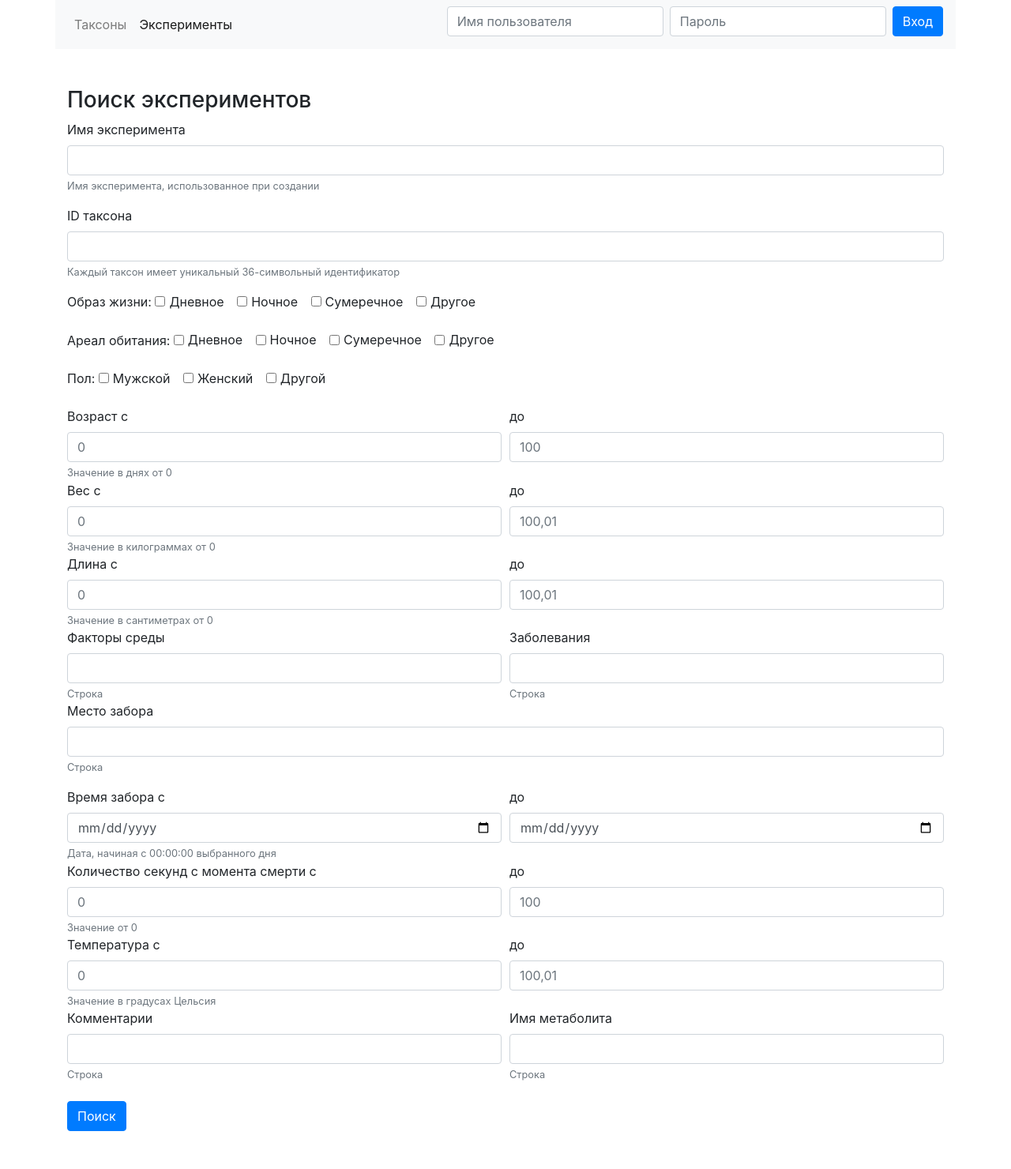
After one commit to hater4u/Tomo, a Django app: page /experiments/ in a window 1280 px wide. The commit adds this page. Shown: the whole page at 79% size. Run offline with Django 3.2, Linux system fonts and the light colour scheme; some libraries are stand-ins or nearby versions.

Commit message:
add template experiments.html, add views for template, add urls

```diff
--- /dev/null
+++ b/experimentsbase/templates/experiments.html
@@ -0,0 +1,267 @@
+{% extends "index.html" %}
+
+{% block body %}
+
+<nav class="container navbar navbar-expand-lg navbar-light bg-light">
+    <div class="collapse navbar-collapse" id="navbarSupportedContent">
+
+        <ul class="navbar-nav mr-auto">
+            <li class="nav-item">
+                <a class="nav-link" href="/taxa/">Таксоны</a>
+            </li>
+
+            <li class="nav-item active">
+                <a class="nav-link" href="/experiments/">Эксперименты</a>
+            </li>
+
+        </ul>
+
+
+        <form class="form-inline" method="post" action="/login">
+            <label class="sr-only" for="inlineFormInputUsername">Имя пользователя</label>
+            <input type="text" class="form-control mb-2 mr-sm-2" id="inlineFormInputUsername" placeholder="Имя пользователя">
+
+
+            <label class="sr-only" for="inlineFormInputPassword">Пароль</label>
+            <input type="password" class="form-control mb-2 mr-sm-2" id="inlineFormInputPassword" placeholder="Пароль">
+
+
+            <button type="submit" class="btn btn-primary mb-2">Вход</button>
+        </form>
+    </div>
+</nav>
+
+<main class="container">
+    <br>
+    <br>
+
+    <h3>Поиск экспериментов</h3>
+
+    <form action="/experiments/" method="post">
+        <div class="form-group">
+            <label for="experimentName">Имя эксперимента</label>
+            <input type="text" class="form-control" id="experimentName" name="experimentName" aria-describedby="experimentNameHelp">
+            <small id="experimentNameHelp" class="form-text text-muted">Имя эксперимента, использованное при создании</small>
+        </div>
+
+        <div class="form-group">
+            <label for="taxonId">ID таксона</label>
+            <input type="text" class="form-control" id="taxonId" name="taxonId" aria-describedby="taxonIdHelp">
+            <small id="taxonIdHelp" class="form-text text-muted">Каждый таксон имеет уникальный 36-символьный идентификатор</small>
+        </div>
+
+
+        <label class="form-check-label">Образ жизни: </label>
+        <div class="form-check form-check-inline">
+            <input class="form-check-input" type="checkbox" id="diurnalWayCheckbox" name="diurnalWayCheckbox" value="DIURNAL">
+            <label class="form-check-label" for="diurnalWayCheckbox">Дневное</label>
+        </div>
+        <div class="form-check form-check-inline">
+            <input class="form-check-input" type="checkbox" id="nocturnalWayCheckbox" name="nocturnalWayCheckbox" value="NOCTURNAL">
+            <label class="form-check-label" for="nocturnalWayCheckbox">Ночное</label>
+        </div>
+        <div class="form-check form-check-inline">
+            <input class="form-check-input" type="checkbox" id="twilightWayCheckbox" name="twilightWayCheckbox" value="TWILIGHT">
+            <label class="form-check-label" for="twilightWayCheckbox">Сумеречное</label>
+        </div>
+        <div class="form-check form-check-inline">
+            <input class="form-check-input" type="checkbox" id="otherWayCheckbox" name="otherWayCheckbox" value="OTHER">
+            <label class="form-check-label" for="otherWayCheckbox">Другое</label>
+        </div>
+        <br>
+        <br>
+
+
+        <label class="form-check-label">Ареал обитания: </label>
+        <div class="form-check form-check-inline">
+            <input class="form-check-input" type="checkbox" id="wildHabitatCheckbox" name="wildHabitatCheckbox" value="WILD">
+            <label class="form-check-label" for="wildHabitatCheckbox">Дневное</label>
+        </div>
+        <div class="form-check form-check-inline">
+            <input class="form-check-input" type="checkbox" id="laboratoryHabitatCheckbox" name="laboratoryHabitatCheckbox" value="LABORATORY">
+            <label class="form-check-label" for="laboratoryHabitatCheckbox">Ночное</label>
+        </div>
+        <div class="form-check form-check-inline">
+            <input class="form-check-input" type="checkbox" id="farmHabitatCheckbox" name="farmHabitatCheckbox" value="FARM">
+            <label class="form-check-label" for="farmHabitatCheckbox">Сумеречное</label>
+        </div>
+        <div class="form-check form-check-inline">
+            <input class="form-check-input" type="checkbox" id="otherHabitatCheckbox" name="otherHabitatCheckbox" value="OTHER">
+            <label class="form-check-label" for="otherHabitatCheckbox">Другое</label>
+        </div>
+        <br>
+        <br>
+
+
+        <label class="form-check-label">Пол: </label>
+        <div class="form-check form-check-inline">
+            <input class="form-check-input" type="checkbox" id="maleGenderCheckbox" name="maleGenderCheckbox" value="MALE">
+            <label class="form-check-label" for="maleGenderCheckbox">Мужской</label>
+        </div>
+        <div class="form-check form-check-inline">
+            <input class="form-check-input" type="checkbox" id="femaleGenderCheckbox" name="femaleGenderCheckbox" value="FEMALE">
+            <label class="form-check-label" for="femaleGenderCheckbox">Женский</label>
+        </div>
+        <div class="form-check form-check-inline">
+            <input class="form-check-input" type="checkbox" id="otherGenderCheckbox" name="otherGenderCheckbox" value="OTHER">
+            <label class="form-check-label" for="otherGenderCheckbox">Другой</label>
+        </div>
+        <br>
+        <br>
+
+        <div class="form-row">
+            <div class="col">
+                <label for="ageFrom">Возраст с</label>
+                <input type="number" class="form-control" min="0" placeholder="0" id="ageFrom" name="ageFrom" aria-describedby="ageFromHelp">
+                <small id="ageFromHelp" class="form-text text-muted">Значение в днях от 0</small>
+            </div>
+            <div class="col">
+                <label for="ageTo">до</label>
+                <input type="number" class="form-control" min="0" placeholder="100" id="ageTo" name="ageTo">
+            </div>
+        </div>
+
+        <div class="form-row">
+            <div class="col">
+                <label for="weightFrom">Вес с</label>
+                <input type="number" step="0.01" class="form-control" min="0" placeholder="0" id="weightFrom" name="weightFrom" aria-describedby="weightFromHelp">
+                <small id="weightFromHelp" class="form-text text-muted">Значение в килограммах от 0</small>
+            </div>
+            <div class="col">
+                <label for="weightTo">до</label>
+                <input type="number" step="0.01" class="form-control" min="0" placeholder="100,01" id="weightTo" name="weightTo">
+            </div>
+        </div>
+
+        <div class="form-row">
+            <div class="col">
+                <label for="lengthFrom">Длина с</label>
+                <input type="number" step="0.01" class="form-control" min="0" placeholder="0" id="lengthFrom" name="lengthFrom" aria-describedby="lengthFromHelp">
+                <small id="lengthFromHelp" class="form-text text-muted">Значение в сантиметрах от 0</small>
+            </div>
+            <div class="col">
+                <label for="lengthTo">до</label>
+                <input type="number" step="0.01" class="form-control" min="0" placeholder="100,01" id="lengthTo" name="lengthTo">
+            </div>
+        </div>
+
+
+
+        <div class="form-row">
+            <div class="col">
+                <label for="environmentalFactors">Факторы среды</label>
+                <input type="text" class="form-control" id="environmentalFactors" name="environmentalFactors" aria-describedby="environmentalFactorsHelp">
+                <small id="environmentalFactorsHelp" class="form-text text-muted">Строка</small>
+            </div>
+            <div class="col">
+                <label for="diseases">Заболевания</label>
+                <input type="text" class="form-control" id="diseases" name="diseases" aria-describedby="diseasesHelp">
+                <small id="diseasesHelp" class="form-text text-muted">Строка</small>
+            </div>
+        </div>
+
+
+        <div class="form-group">
+            <label for="withdrawPlace">Место забора</label>
+            <input type="text" class="form-control" id="withdrawPlace" name="withdrawPlace" aria-describedby="withdrawPlaceHelp">
+            <small id="withdrawPlaceHelp" class="form-text text-muted">Строка</small>
+        </div>
+
+
+        <div class="form-row">
+            <div class="col">
+                <label for="withdrawDateFrom">Время забора с</label>
+                <input type="date" class="form-control" id="withdrawDateFrom" name="withdrawDateFrom" aria-describedby="withdrawDateFromHelp">
+                <small id="withdrawDateFromHelp" class="form-text text-muted">Дата, начиная с 00:00:00 выбранного дня</small>
+            </div>
+            <div class="col">
+                <label for="withdrawDateTo">до</label>
+                <input type="date" class="form-control" id="withdrawDateTo" name="withdrawDateTo">
+            </div>
+        </div>
+
+
+        <div class="form-row">
+            <div class="col">
+                <label for="secondsPostMortemFrom">Количество секунд с момента смерти с</label>
+                <input type="number" class="form-control" min="0" placeholder="0" id="secondsPostMortemFrom" name="secondsPostMortemFrom" aria-describedby="secondsPostMortemFromHelp">
+                <small id="secondsPostMortemFromHelp" class="form-text text-muted">Значение от 0</small>
+            </div>
+            <div class="col">
+                <label for="secondsPostMortemTo">до</label>
+                <input type="number" class="form-control" min="0" placeholder="100" id="secondsPostMortemTo" name="secondsPostMortemTo">
+            </div>
+        </div>
+
+
+        <div class="form-row">
+            <div class="col">
+                <label for="temperatureFrom">Температура с</label>
+                <input type="number" step="0.01" class="form-control" min="-100" placeholder="0" id="temperatureFrom" name="temperatureFrom" aria-describedby="temperatureFromHelp">
+                <small id="temperatureFromHelp" class="form-text text-muted">Значение в градусах Цельсия</small>
+            </div>
+            <div class="col">
+                <label for="temperatureTo">до</label>
+                <input type="number" step="0.01" class="form-control" min="0" placeholder="100,01" id="temperatureTo" name="temperatureTo">
+            </div>
+        </div>
+
+
+        <div class="form-row">
+            <div class="col">
+                <label for="comments">Комментарии</label>
+                <input type="text" class="form-control" id="comments" name="comments" aria-describedby="commentsHelp">
+                <small id="commentsHelp" class="form-text text-muted">Строка</small>
+            </div>
+            <div class="col">
+                <label for="metaboliteNames">Имя метаболита</label>
+                <input type="text" class="form-control" id="metaboliteNames" name="metaboliteNames" aria-describedby="metaboliteNamesHelp">
+                <small id="metaboliteNamesHelp" class="form-text text-muted">Строка</small>
+            </div>
+        </div>
+        <br>
+
+        <input type="submit" class="btn btn-primary" value="Поиск">
+    </form>
+
+    <br>
+    <br>
+    {% if experiments %}
+    <div class="table-experiments">
+        <table class="table table-striped table-hover table-responsive">
+            <thead class="thead-default">
+            <tr>
+                <th>#</th>
+                <th>Название</th>
+                <th>Образ жизни</th>
+                <th>Ареал</th>
+                <th>Пол</th>
+                <th>Возраст(дни)</th>
+                <th>Вес(кг)</th>
+                <th>Длина(см)</th>
+                <th>Факторы среды</th>
+                <th>Заболевания</th>
+            </tr>
+            </thead>
+            <tbody>
+            {% for el in experiments %}
+            <tr>
+                <th scope="row"> {{ forloop.counter }} </th>
+                <td>{{ el.name }}</td>
+                <td>{{ el.wayOfLife }}</td>
+                <td>{{ el.habitat }}</td>
+                <td>{{ el.gender }}</td>
+                <td>{{ el.monthsAge }}</td>
+                <td>{{ el.weight }}</td>
+                <td>{{ el.length }}</td>
+                <td>{{ el.environmentalFactors }}</td>
+                <td>{{ el.diseases }}</td>
+            </tr>
+            {% endfor %}
+            </tbody>
+        </table>
+    </div>
+    {% endif %}
+</main>
+
+{% endblock %}
--- a/experimentsbase/urls.py
+++ b/experimentsbase/urls.py
@@ -3,10 +3,9 @@ from django.urls import path
 from . import views
 
 urlpatterns = [
-    # ex: /tomo/
     path('', views.index, name='index'),
-    # ex: /tomo/taxa/
     path('taxa/', views.taxa, name='taxa'),
-    #
-    path('taxa/<slug:taxon_id>', views.taxa_id, name='taxa')
+    path('taxa/<slug:taxon_id>', views.taxa_id, name='taxa'),
+    path('experiments/', views.experiments),
+
 ]
--- a/experimentsbase/views.py
+++ b/experimentsbase/views.py
@@ -1,8 +1,11 @@
+from getpass import getpass
+
 from django.shortcuts import render
 from django.template.loader import render_to_string
 from django.http import HttpResponse
 
 import requests
+import json
 
 
 # Create your views here.
@@ -14,6 +17,7 @@ def get_taxon_path(taxon_id):
     hierarchy = list()
     try:
         values = requests.get("http://localhost:8080/api/taxa", params={"id": taxon_id}).json()
+        hierarchy.append({"id": taxon_id, "name": values["value"]["name"]})
         parent_id = values["value"]["parentId"]
         while parent_id:
             values = requests.get("http://localhost:8080/api/taxa", params={"id": parent_id}).json()
@@ -22,15 +26,63 @@ def get_taxon_path(taxon_id):
             parent_id = values["value"]["parentId"]
         return hierarchy
     except Exception:
-        print("unknown error")
+        print("hierarchy found error")
         return []
+
+
+def get_taxon_children(taxon_id):
+    try:
+        return requests.get("http://localhost:8080/api/taxa/byParent", params={"parentId": taxon_id}).json()["value"]
+    except Exception:
+        print("children found error")
+        return []
+
+# def get_experiments_expid(taxon_id):
+#
+#     try:
+#         resp = requests.get("http://localhost:8080/api/experiments", params={"id": taxon_id})
+#
+
+
+def experiments_search(search_dict):
+    try:
+        headers = {'Content-type': 'application/json', 'Content-Encoding': 'utf-8'}
+        return requests.post("http://localhost:8080/api/experiments/search",
+                             data=json.dumps(search_dict), headers=headers).json()["value"]
+    except Exception as e:
+        print("experiments found error: " + str(e))
+        return []
+
+
+def translate_experiments(experiments_dict):
+    way_of_life = {"DIURNAL": "Дневное", "NOCTURNAL": "Ночное", "TWILIGHT": "Сумеречное", "OTHER": "Другое"}
+    habitat = {"WILD": "Дикое", "LABORATORY": "Лабораторное", "FARM": "Фермерское", "OTHER": "Другое"}
+    gender = {"MALE": "Мужской", "FEMALE": "Женский", "OTHER": "Другое"}
+
+    for el in experiments_dict:
+        el["wayOfLife"] = way_of_life[el["wayOfLife"]]
+        el["habitat"] = habitat[el["habitat"]]
+        el["gender"] = gender[el["gender"]]
+
+    return experiments_dict
 
 
 def taxa_id(request, taxon_id):
     args = dict()
+
     hierarchy = get_taxon_path(taxon_id)
     hierarchy.reverse()
     args["hierarchy"] = hierarchy
+    args["children"] = get_taxon_children(taxon_id)
+
+    if taxon_id == "":
+        experiments_dict = []
+    else:
+        search_dict = {"taxonIds": [taxon_id]}
+        experiments_dict = experiments_search(search_dict)
+
+
+    args["experiments"] = translate_experiments(experiments_dict)
 
     return render(request, "taxa.html", args)
 
@@ -40,8 +92,123 @@ def taxa(request):
 
 
 def experiments(request):
-    return HttpResponse()
+    if request.POST:
+        args = dict()
+        search_dict = dict()
+        if not request.POST["experimentName"] == "":
+            search_dict["name"] = request.POST["experimentName"]
 
+        if not request.POST["taxonId"] == "":
+            search_dict["taxonIds"] = [request.POST["taxonId"]]
 
-def experiments_search(request):
-    return HttpResponse()
+        # Ways of life
+        search_dict["waysOfLife"] = []
+        if request.POST["diurnalWayCheckbox"] == "":
+            search_dict["waysOfLife"].append("DIURNAL")
+
+        if request.POST["nocturnalWayCheckbox"] == "":
+            search_dict["waysOfLife"].append("NOCTURNAL")
+
+        if request.POST["twilightWayCheckbox"] == "":
+            search_dict["waysOfLife"].append("TWILIGHT")
+
+        if request.POST["otherWayCheckbox"] == "":
+            search_dict["waysOfLife"].append("OTHER")
+
+        # Habitat
+        search_dict["habitats"] = []
+        if request.POST["wildHabitatCheckbox"] == "":
+            search_dict["habitats"].append("WILD")
+
+        if request.POST["laboratoryHabitatCheckbox"] == "":
+            search_dict["habitats"].append("LABORATORY")
+
+        if request.POST["farmHabitatCheckbox"] == "":
+            search_dict["habitats"].append("FARM")
+
+        if request.POST["otherHabitatCheckbox"] == "":
+            search_dict["habitats"].append("OTHER")
+
+        # Gender
+        # search_dict["gender"] = []
+        # if request.POST["maleGenderCheckbox"] == "":
+        #     search_dict["gender"].append("MALE")
+        #
+        # if request.POST["femaleGenderCheckbox"] == "":
+        #     search_dict["gender"].append("FEMALE")
+        #
+        # if request.POST["otherGenderCheckbox"] == "":
+        #     search_dict["gender"].append("OTHER")
+
+        # Age
+        if request.POST["ageFrom"]:
+            search_dict["ageFrom"] = request.POST["ageFrom"]
+
+        if request.POST["ageTo"]:
+            search_dict["ageTo"] = request.POST["ageTo"]
+
+        # Weight
+        if request.POST["weightFrom"]:
+            search_dict["weightFrom"] = request.POST["weightFrom"]
+
+        if request.POST["weightTo"]:
+            search_dict["weightTo"] = request.POST["weightTo"]
+
+        # Length
+        if request.POST["lengthFrom"]:
+            search_dict["lengthFrom"] = request.POST["lengthFrom"]
+
+        if request.POST["lengthTo"]:
+            search_dict["lengthTo"] = request.POST["lengthTo"]
+
+        # Environmental factors
+        if not request.POST["environmentalFactors"] == "":
+            search_dict["environmentalFactors"] = [request.POST["environmentalFactors"]]
+
+        # Diseases
+        if not request.POST["diseases"] == "":
+            search_dict["diseases"] = [request.POST["diseases"]]
+
+        # Withdraw place
+        if not request.POST["withdrawPlace"] == "":
+            search_dict["withdrawPlace"] = request.POST["withdrawPlace"]
+
+        # Withdraw date
+        if request.POST["withdrawDateFrom"]:
+            search_dict["withdrawDateFrom"] = request.POST["withdrawDateFrom"] + " 00:00:00"
+
+        if request.POST["withdrawDateTo"]:
+            search_dict["withdrawDateTo"] = request.POST["withdrawDateTo"] + " 00:00:00"
+
+        # Seconds post mortem
+        if request.POST["secondsPostMortemFrom"]:
+            search_dict["secondsPostMortemFrom"] = request.POST["secondsPostMortemFrom"]
+
+        if request.POST["secondsPostMortemTo"]:
+            search_dict["secondsPostMortemTo"] = request.POST["secondsPostMortemTo"]
+
+        # Temperature
+        if request.POST["temperatureFrom"]:
+            search_dict["temperatureFrom"] = request.POST["temperatureFrom"]
+
+        if request.POST["temperatureTo"]:
+            search_dict["temperatureTo"] = request.POST["temperatureTo"]
+
+        # Comments
+        if not request.POST["comments"] == "":
+            search_dict["comments"] = [request.POST["comments"]]
+
+        # Metabolite names
+        if not request.POST["metaboliteNames"] == "":
+            search_dict["metaboliteNames"] = [request.POST["metaboliteNames"]]
+
+        try:
+            args["experiments"] = translate_experiments(experiments_search(search_dict))
+
+        except Exception as e:
+            print("Search error" + str(e))
+            args = {}
+
+        return render(request, "experiments.html", args)
+    else:
+        return render(request, "experiments.html", {})
```
Also changed, not shown: experimentsbase/templates/taxa.html (+20 -40 lines).
